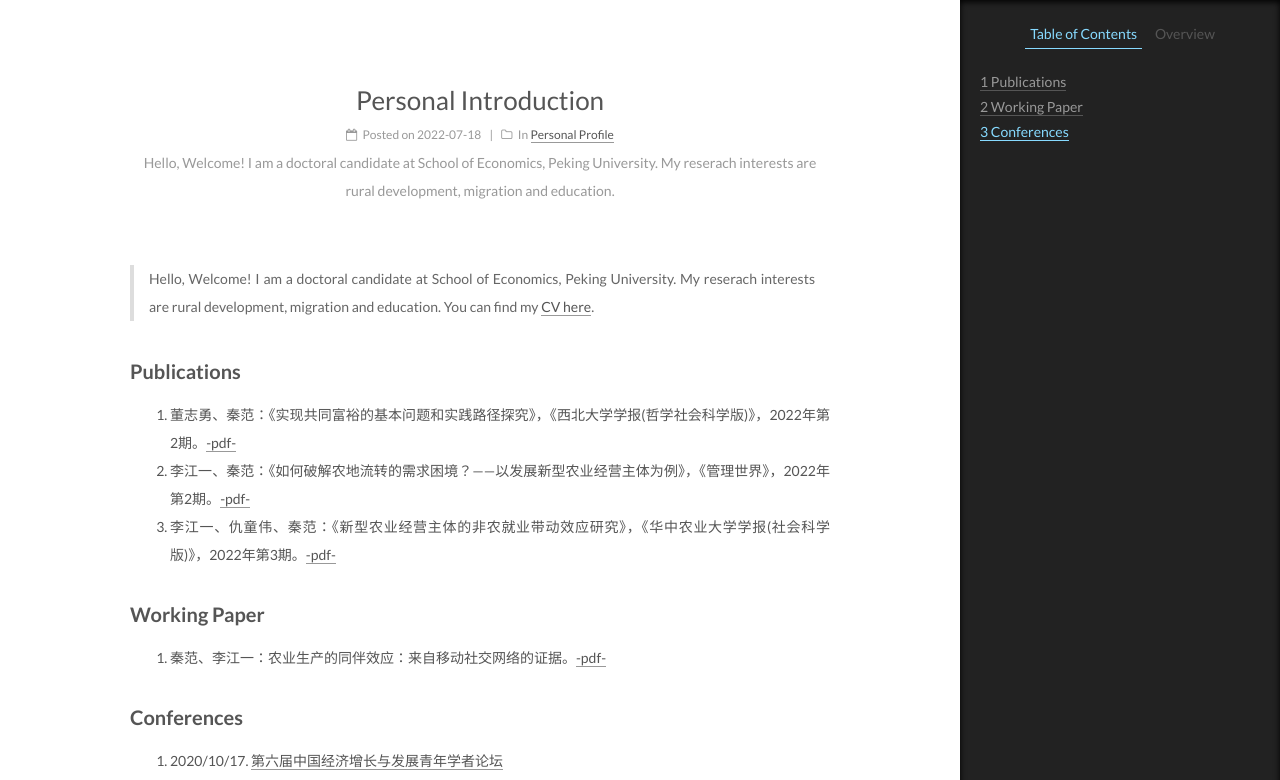
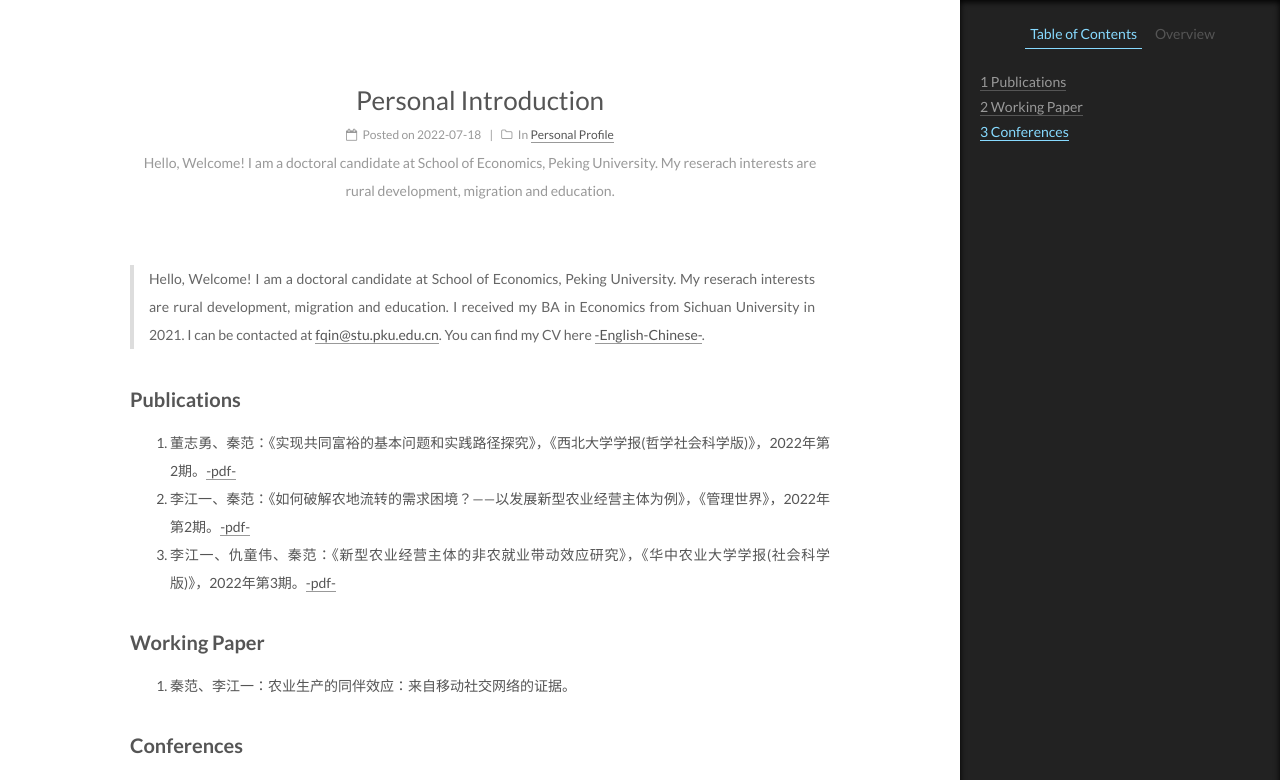
Before and after one commit to fqinpku/fqinpku.github.io, a Jekyll site: the page built from _posts/2022-07-18-CV.md, in a window 1280 px wide and 1400 px high, scrolled down 260 px, cut to the strip 0-780 px from the top of the window. Built offline with Jekyll 4.4.1, drawn with Linux system fonts in a browser that asks for light colours; some of the changed text lies outside the part shown.

Commit message:
initial commit

```diff
--- a/_posts/2022-07-18-CV.md
+++ b/_posts/2022-07-18-CV.md
@@ -6,7 +6,7 @@ categories:
 tags:
 ---
 
-> Hello, Welcome! I am a doctoral candidate at School of Economics, Peking University. My reserach interests are rural development, migration and education. You can find my [CV here](https://www.jianguoyun.com/p/DVQ3SL0Q-PnjChixsMwEIAA).
+> Hello, Welcome! I am a doctoral candidate at School of Economics, Peking University. My reserach interests are rural development, migration and education. I received my BA in Economics from Sichuan University in 2021. I can be contacted at [fqin@stu.pku.edu.cn](mailto:fqin@stu.pku.edu.cn). You can find my CV here [-English-](https://www.jianguoyun.com/p/DVQ3SL0Q-PnjChixsMwEIAA)[Chinese-]().
 
 <!-- more -->
 
@@ -16,9 +16,9 @@ tags:
 3. 李江一、仇童伟、秦范：《新型农业经营主体的非农就业带动效应研究》，《华中农业大学学报(社会科学版)》，2022年第3期。[-pdf-](https://www.jianguoyun.com/p/DRiEAyIQ-PnjChjnscwEIAA)
 
 ## Working Paper
-1. 秦范、李江一：农业生产的同伴效应：来自移动社交网络的证据。[-pdf-](https://www.jianguoyun.com/p/Dd1hmCMQ-PnjChi_sswEIAA)
+1. 秦范、李江一：农业生产的同伴效应：来自移动社交网络的证据。
 
 ## Conferences
 1. 2020/10/17. [第六届中国经济增长与发展青年学者论坛](https://sesu.scu.edu.cn/info/1003/7655.htm)
-2. 2020/12/5 第四届中国劳动经济学者论坛年会
+2. 2020/12/5.  第四届中国劳动经济学者论坛年会
 ![](https://raw.githubusercontent.com/fqinpku/picgo_image/main/20220720163827.jpg)
```
